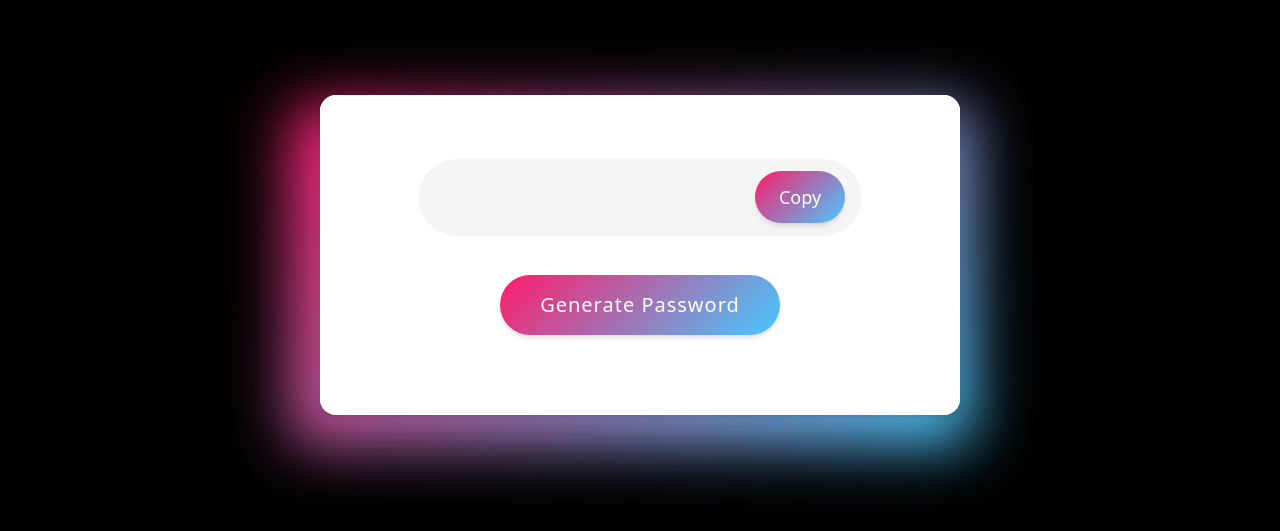
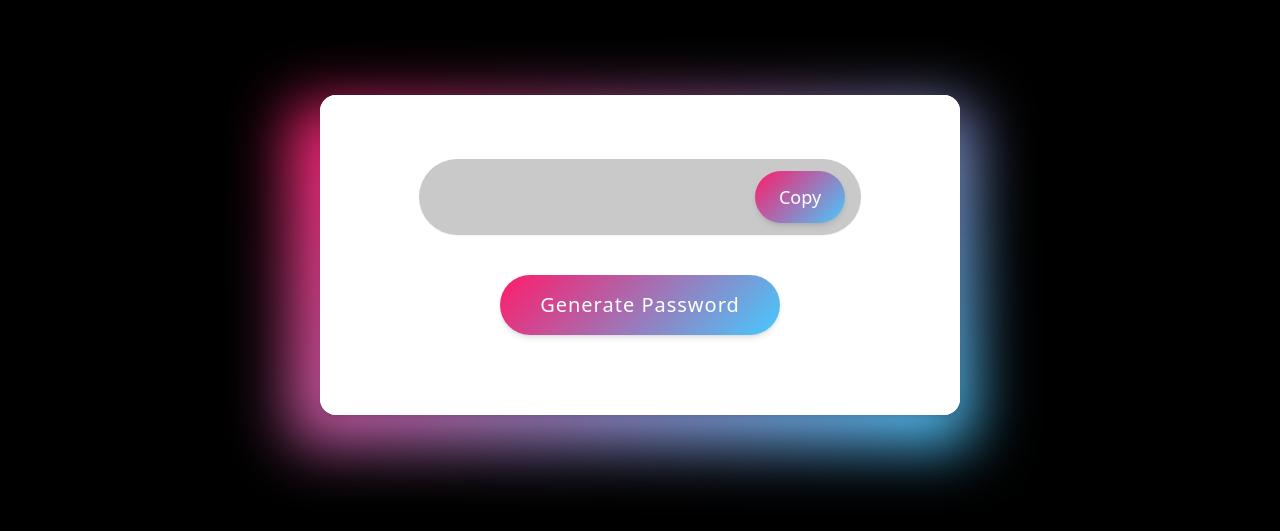
Before and after one commit to ArvindParekh/14-Days-JS, a plain HTML site: page 5. Random Password Generator/index.html in a window 1280 px wide. Shown: the part 217-748 px from the top of the page. Drawn offline with nearby package versions, Linux system fonts and the light colour scheme.

Commit message:
fixed the color bug in input field

```diff
--- a/5. Random Password Generator/style.css
+++ b/5. Random Password Generator/style.css
@@ -54,7 +54,7 @@
 }
 
 .password-div {
-    background-color: rgba(81, 81, 81, 0.06);
+    background-color: rgba(81, 81, 81, 0.31);
 }
 
 .active {
```
